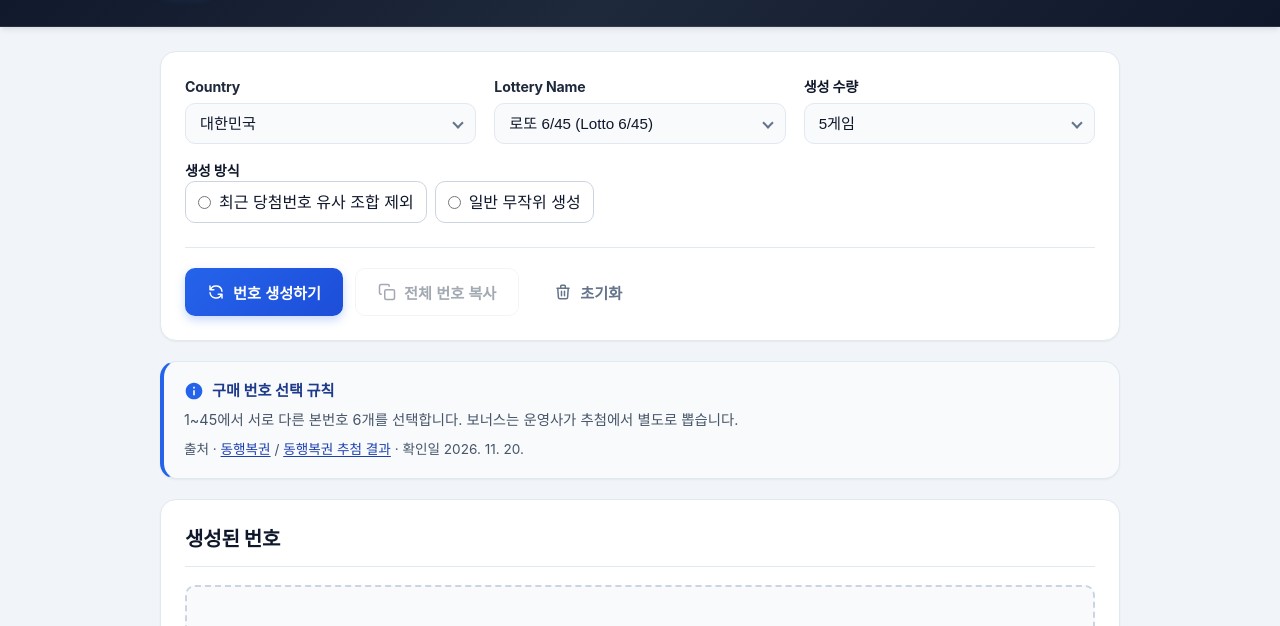
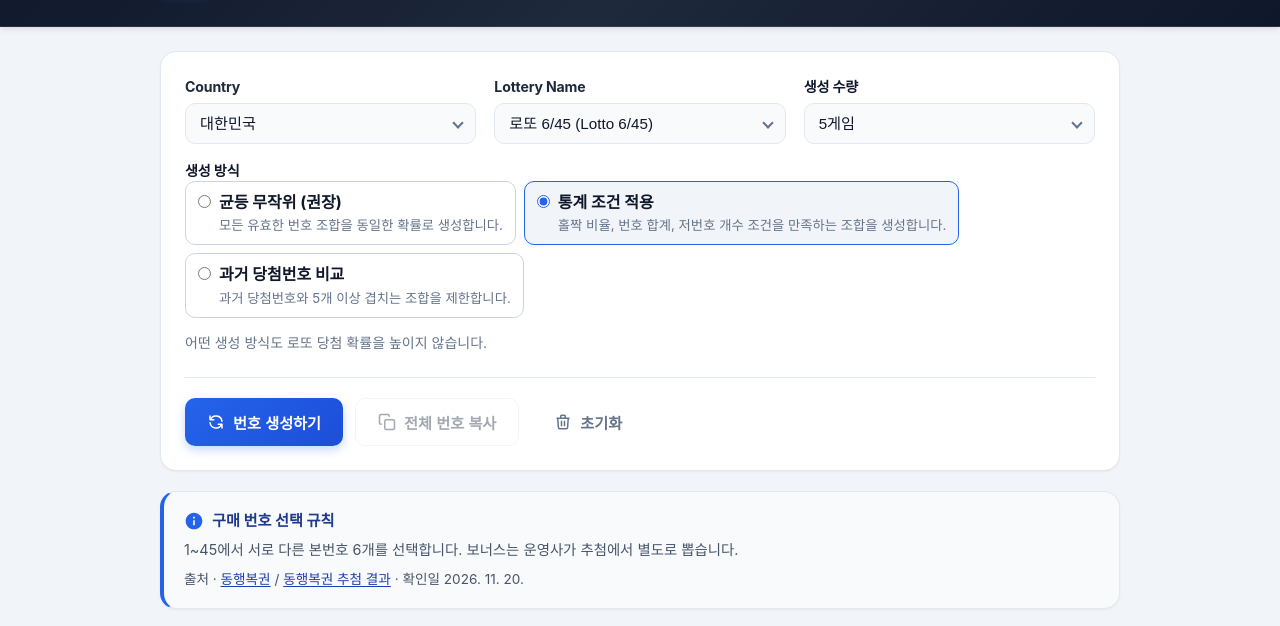
Before and after one commit to hongkak-torylabsco/world_lottery, a plain HTML site: page index.html in a window 1280 px wide. Shown: the part 97-723 px from the top of the page. Drawn offline with Linux system fonts and the light colour scheme.

Commit message:
Release World Lottery v1.9.0 generation mode guidance

```diff
--- a/index.html
+++ b/index.html
@@ -8,7 +8,7 @@
   <link rel="canonical" href="https://world-lottery.pages.dev/">
   <meta name="robots" content="index, follow">
   <meta name="google-site-verification" content="kmjcMP67CKmmbHJto5JpYwlrn7U06piNpAucFjbxHxY" />
-  <link rel="stylesheet" href="style.css?v=2">
+  <link rel="stylesheet" href="style.css?v=1.9.0">
 <script async
   src="https://pagead2.googlesyndication.com/pagead/js/adsbygoogle.js?client=ca-pub-6823137045833733"
   crossorigin="anonymous"></script>
@@ -78,12 +78,23 @@
             </div>
           </form>
 
-          <fieldset id="korea-mode-panel" class="form-group korea-mode" hidden>
+          <fieldset id="korea-mode-panel" class="form-group korea-mode" aria-describedby="korea-mode-note" hidden>
             <legend id="korea-mode-label" class="form-label">생성 방식</legend>
             <div class="korea-mode-options">
-              <label><input type="radio" name="korea-mode" value="filtered"> <span>최근 당첨번호 유사 조합 제외</span></label>
-              <label><input type="radio" name="korea-mode" value="random"> <span>일반 무작위 생성</span></label>
+              <label>
+                <input type="radio" name="korea-mode" value="random" aria-labelledby="korea-random-label" aria-describedby="korea-random-description">
+                <span><strong id="korea-random-label">균등 무작위 (권장)</strong><small id="korea-random-description">모든 유효한 번호 조합을 동일한 확률로 생성합니다.</small></span>
+              </label>
+              <label>
+                <input type="radio" name="korea-mode" value="statistical" aria-labelledby="korea-statistical-label" aria-describedby="korea-statistical-description" checked>
+                <span><strong id="korea-statistical-label">통계 조건 적용</strong><small id="korea-statistical-description">홀짝 비율, 번호 합계, 저번호 개수 조건을 만족하는 조합을 생성합니다.</small></span>
+              </label>
+              <label>
+                <input type="radio" name="korea-mode" value="filtered" aria-labelledby="korea-filtered-label" aria-describedby="korea-filtered-description">
+                <span><strong id="korea-filtered-label">과거 당첨번호 비교</strong><small id="korea-filtered-description">과거 당첨번호와 5개 이상 겹치는 조합을 제한합니다.</small></span>
+              </label>
             </div>
+            <p id="korea-mode-note">어떤 생성 방식도 로또 당첨 확률을 높이지 않습니다.</p>
           </fieldset>
 
           <!-- Action buttons -->
@@ -178,6 +189,6 @@
   <div id="toast" class="toast" role="alert" aria-live="assertive"></div>
 
   <script src="lottery.js" defer></script>
-  <script src="script.js?v=2" defer></script>
+  <script src="script.js?v=1.9.0" defer></script>
 </body>
 </html>
--- a/script.js
+++ b/script.js
@@ -1218,16 +1218,32 @@
 
   const koreaModeLabels = {
     ko: {
-      title: '생성 방식', random: '일반 무작위 생성', filtered: '최근 당첨번호 유사 조합 제외'
+      title: '생성 방식',
+      random: ['균등 무작위 (권장)', '모든 유효한 번호 조합을 동일한 확률로 생성합니다.'],
+      statistical: ['통계 조건 적용', '홀짝 비율, 번호 합계, 저번호 개수 조건을 만족하는 조합을 생성합니다.'],
+      filtered: ['과거 당첨번호 비교', '과거 당첨번호와 5개 이상 겹치는 조합을 제한합니다.'],
+      note: '어떤 생성 방식도 로또 당첨 확률을 높이지 않습니다.'
     },
     en: {
-      title: 'Generation mode', random: 'Uniform random', filtered: 'Exclude combinations similar to past draws'
+      title: 'Generation mode',
+      random: ['Uniform random (recommended)', 'Generates every valid number combination with equal probability.'],
+      statistical: ['Apply statistical conditions', 'Generates combinations that meet conditions for odd and even counts, total sum, and low-number count.'],
+      filtered: ['Compare with past winning numbers', 'Restricts combinations that share five or more numbers with a past draw.'],
+      note: 'No generation mode increases your chances of winning the lottery.'
     },
     ja: {
-      title: '生成方式', random: '一様なランダム生成', filtered: '過去の当せん数字に近い組み合わせを除外'
+      title: '生成方式',
+      random: ['一様なランダム生成（推奨）', '有効な数字の組み合わせをすべて同じ確率で生成します。'],
+      statistical: ['統計条件を適用', '奇数と偶数の比率、数字の合計、小さい数字の個数の条件を満たす組み合わせを生成します。'],
+      filtered: ['過去の当せん数字と比較', '過去の当せん数字と5個以上重複する組み合わせを制限します。'],
+      note: 'どの生成方式でも、ロトの当せん確率は上がりません。'
     },
     'pt-BR': {
-      title: 'Modo de geração', random: 'Geração aleatória uniforme', filtered: 'Excluir combinações semelhantes a sorteios anteriores'
+      title: 'Modo de geração',
+      random: ['Geração aleatória uniforme (recomendada)', 'Gera todas as combinações válidas de números com a mesma probabilidade.'],
+      statistical: ['Aplicar critérios estatísticos', 'Gera combinações que atendem a critérios de paridade, soma e quantidade de números baixos.'],
+      filtered: ['Comparar com resultados anteriores', 'Restringe combinações com cinco ou mais números em comum com um sorteio anterior.'],
+      note: 'Nenhum modo de geração aumenta as chances de ganhar na loteria.'
     }
   };
 
@@ -1236,10 +1252,13 @@
     panel.hidden = game.id !== koreaGameId;
     if (panel.hidden) return;
 
-    const labels = koreaModeLabels[lang];
+    const labels = koreaModeLabels[lang] || koreaModeLabels.en;
     document.getElementById('korea-mode-label').textContent = labels.title;
+    document.getElementById('korea-mode-note').textContent = labels.note;
     for (const option of panel.querySelectorAll('input[name="korea-mode"]')) {
-      option.nextElementSibling.textContent = labels[option.value];
+      const [title, description] = labels[option.value];
+      document.getElementById(option.getAttribute('aria-labelledby')).textContent = title;
+      document.getElementById(option.getAttribute('aria-describedby')).textContent = description;
     }
   }
 
@@ -1251,7 +1270,8 @@
     } catch {
       // Use the default when browser storage is unavailable.
     }
-    for (const option of options) option.checked = option.value === saved;
+    const selected = saved === 'random' || saved === 'filtered' ? saved : 'statistical';
+    for (const option of options) option.checked = option.value === selected;
   }
 
   // 10. Draw Action
--- a/style.css
+++ b/style.css
@@ -1152,7 +1152,7 @@ body {
 }
 
 .korea-mode-options label {
-  align-items: center;
+  align-items: baseline;
   border: 1px solid var(--border-strong);
   border-radius: var(--radius-md);
   cursor: pointer;
@@ -1170,3 +1170,15 @@ body {
   accent-color: var(--primary);
   flex: none;
 }
+
+.korea-mode-options small {
+  color: var(--text-muted);
+  display: block;
+  margin-top: 0.15rem;
+}
+
+#korea-mode-note {
+  color: var(--text-muted);
+  font-size: 0.875rem;
+  margin: 0.5rem 0 0;
+}
```
Also changed, not shown: 1 other file.
